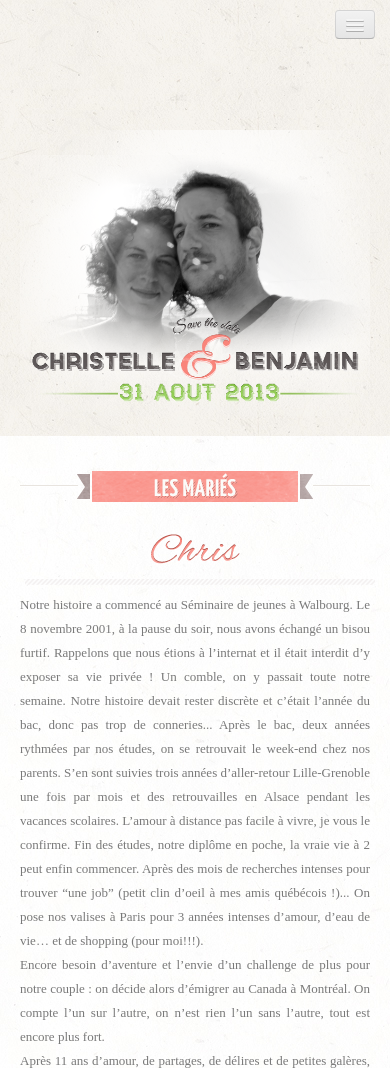
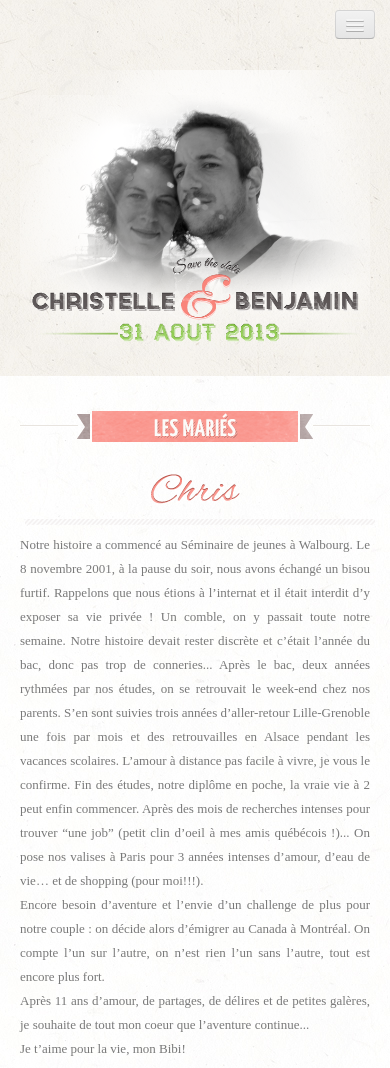
Before and after one commit to SabareeshSS/WeddingSite, a website: page public/index.html in a window 390 px wide. Shown: the top 1068 px of the page. Drawn offline with Linux system fonts and the light colour scheme; a web font is replaced by a local one.

Commit message:
fixed responsive navbar and ready to launch

```diff
--- a/public/less/christelleandbenjamin.less
+++ b/public/less/christelleandbenjamin.less
@@ -17,7 +17,7 @@ body{
 }
 
 .navbar {
-	background:url('../img/bck_header.png') fixed repeat-x;
+	background: url('../img/bck_header.png') no-repeat 50% 0;
 	z-index: 1000;
 	.btn-navbar {
 		margin-right: 30px;
@@ -29,7 +29,8 @@ body{
 		border:none;
 
 		ul.nav {
-			margin: 0 10px 0 100px;
+			left: 17%;
+			margin: 0 10px 0 0;
 			li > a {
 				line-height: 64px;
 				margin:0;
@@ -43,6 +44,13 @@ body{
 	}
 }
 @media (max-width: 979px) {
+	.navbar .navbar-inner {
+		height:20px;
+		ul.nav {
+			left:0!important;
+			background:white;
+		}
+	}
 	.navbar-fixed-top {
 		margin-bottom: 0;
 		background:url('../img/bck-general.jpg') repeat;
```
Also changed, not shown: public/css/christelleandbenjamin.css.
